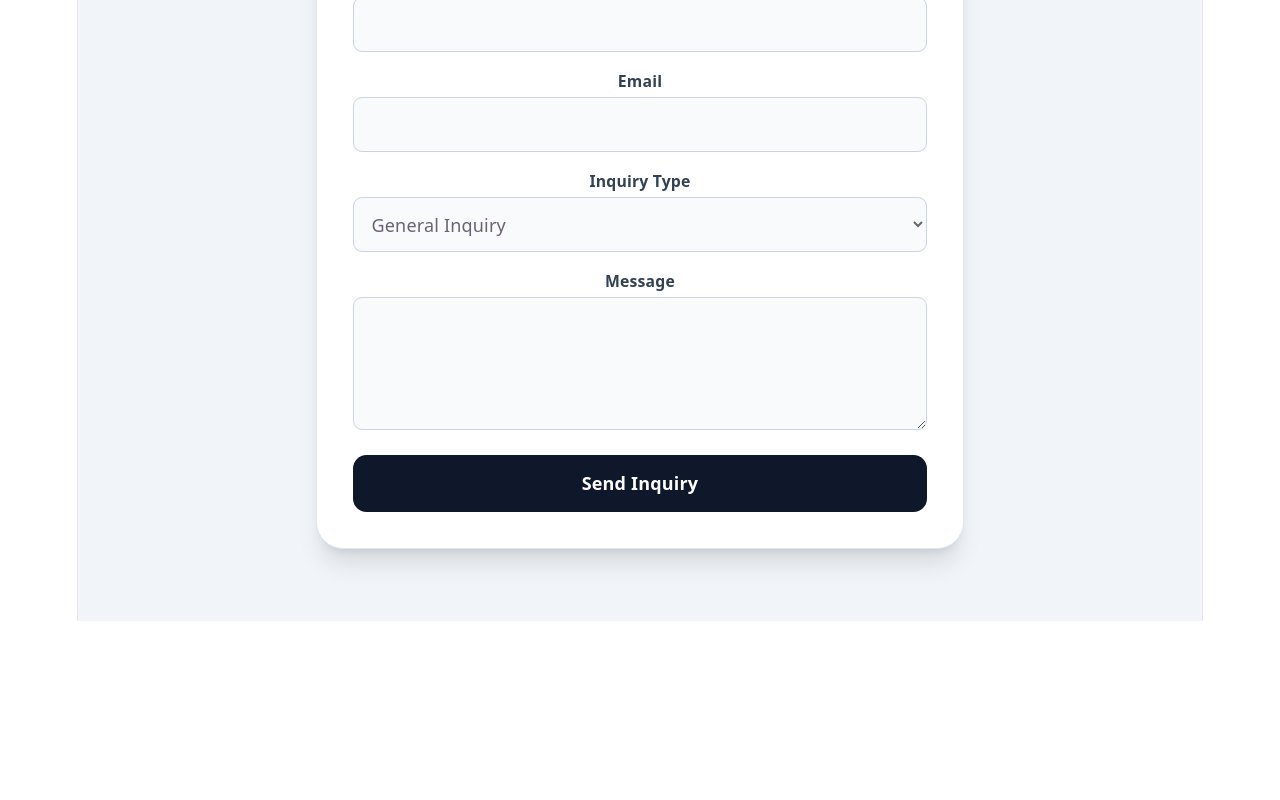
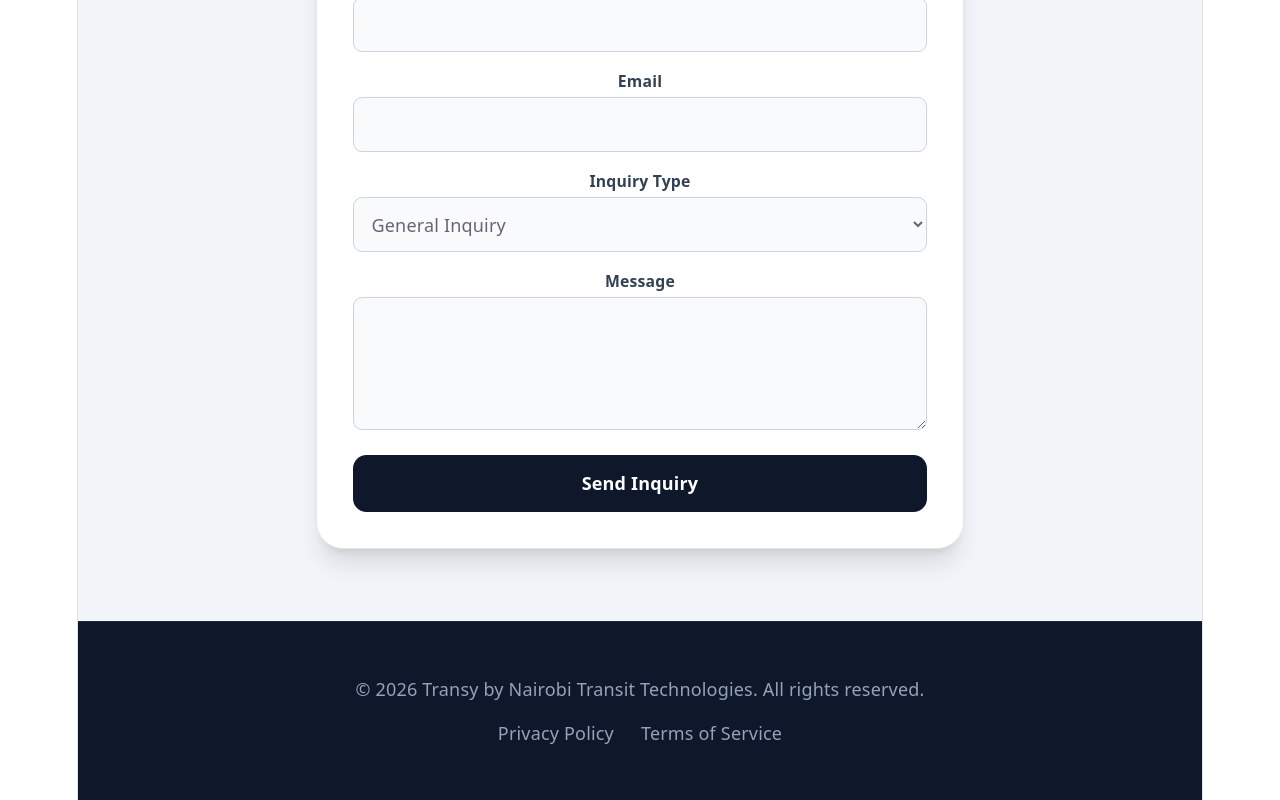
Before and after one commit to Mercy-Em-t/commuteKE, a React (Vite) app in the folder frontend/: page / in a window 1280 px wide. Shown: the part 1345-2145 px from the top of the page. Before the commit the page ends 1966 px from the top, so only its background shows below. Built offline with nearby package versions, Linux system fonts and the light colour scheme; no server answers.

Commit message:
restore-landing-page-footer

```diff
--- a/frontend/src/pages/LandingPage.jsx
+++ b/frontend/src/pages/LandingPage.jsx
@@ -122,6 +122,14 @@ function LandingPage() {
                     )}
                 </div>
             </section>
+        {/* Footer */}
+            <footer className="bg-slate-900 text-slate-400 py-12 text-center border-t border-slate-800">
+                <p>&copy; {new Date().getFullYear()} Transy by Nairobi Transit Technologies. All rights reserved.</p>
+                <div className="mt-4 flex justify-center gap-6">
+                    <a href="#" className="hover:text-amber-500 transition-colors">Privacy Policy</a>
+                    <a href="#" className="hover:text-amber-500 transition-colors">Terms of Service</a>
+                </div>
+            </footer>
         </div>
     );
 }
```
